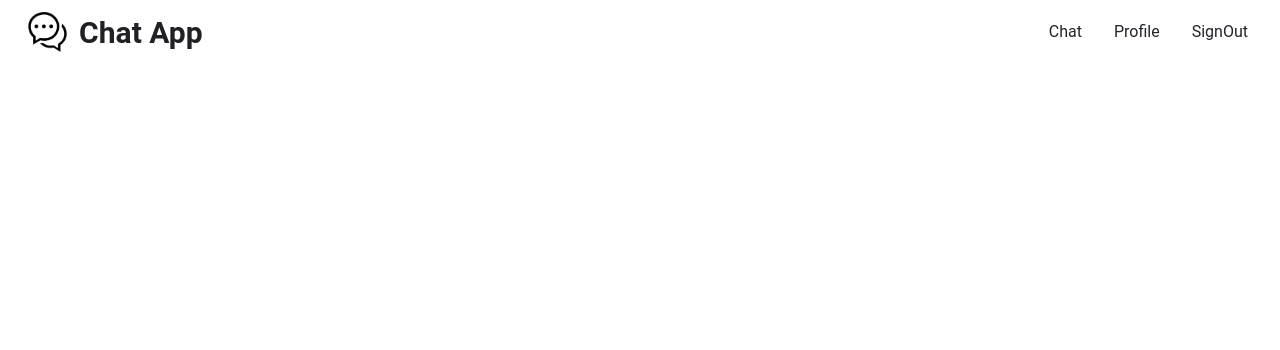
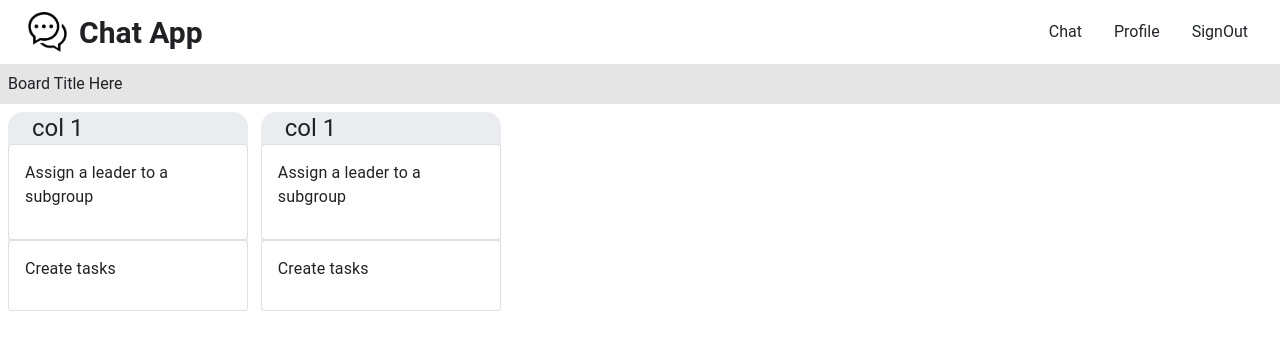
Before and after one commit to akshatsinghkaushik/GroupChat-TaskManagement-WebApp_Software-Studio-2B, a React (Create React App) app: page /taskboard in a window 1280 px wide. Shown: the top 350 px of the page. Built offline with nearby package versions, Linux system fonts and the light colour scheme; no server answers; sample sign-in values are in the browser's storage.

Commit message:
started on something...

```diff
--- a/src/App.js
+++ b/src/App.js
@@ -13,6 +13,7 @@ import Navbar from "./Components/Navbar";
 // import Register from "./Components/Pages/Register";
 import Login from "./Components/Pages/Login";
 import Chat from "./Components/Pages/Chat";
+import Taskboard from "./Components/Pages/Taskboard";
 import Profile from "./Components/Pages/Profile";
 import "./App.scss";
 
@@ -87,17 +88,22 @@ class App extends Component {
               path="/chat"
               authenticated={this.state.authenticated}
               component={Chat}
-            ></PrivateRoute>
+            />
             <PublicRoute
               path="/login"
               authenticated={this.state.authenticated}
               component={Login}
-            ></PublicRoute>
+            />
             <PrivateRoute
               path="/profile"
               authenticated={this.state.authenticated}
               component={Profile}
-            ></PrivateRoute>
+            />
+            <PrivateRoute
+              path="/taskboard"
+              authenticated={this.state.authenticated}
+              component={Taskboard}
+            />
           </Switch>
         </Router>
       </div>
--- /dev/null
+++ b/src/Components/Pages/Taskboard.js
@@ -0,0 +1,51 @@
+import React from "react";
+import "./Taskboard.scss";
+import TaskColumn from "../Presentational/TaskColumn/TaskColumn";
+
+/*
+taskboard:
+  Name: string
+  Description: string
+  createdDate: Date
+  createdBy: string // userId
+  Columns: string[]
+  deletedDate: Date | null
+column:
+  Name: string
+  Tasks: string[]
+tasks:
+  name: string
+  description: string
+  createdDate: Date
+  assignees: string[] // User IDs
+*/
+
+const exampleTasks = [
+  {
+    name: "Assign a leader to a subgroup",
+    description:
+      "We will need to assign a leader to the frontend subgroup and the backend subgroup",
+    createdDate: Date.now(),
+  },
+  {
+    name: "Create tasks",
+    description: "Users should be able to create tasks on their own",
+    createdDate: Date.now() - 300000,
+  },
+];
+
+const Taskboard = () => {
+  return (
+    <div id="taskboard-container">
+      <div className="taskboard-navbar">
+        <p>Board Title Here</p>
+      </div>
+      <div className="taskboard">
+        <TaskColumn name="col 1" tasks={exampleTasks} />
+        <TaskColumn name="col 1" tasks={exampleTasks} />
+      </div>
+    </div>
+  );
+};
+
+export default Taskboard;
--- /dev/null
+++ b/src/Components/Pages/Taskboard.scss
@@ -0,0 +1,17 @@
+#taskboard-container {
+  .taskboard-navbar {
+    background-color: rgba(0, 0, 0, 0.1);
+    display: flex;
+    flex-flow: row nowrap;
+    align-items: center;
+    p {
+      margin: 0.5em;
+    }
+  }
+  .taskboard {
+    display: grid;
+    margin: 0.5em;
+    grid-template-rows: 1fr;
+    grid-template-columns: repeat(5, 1fr);
+  }
+}
--- /dev/null
+++ b/src/Components/Presentational/TaskColumn/TaskColumn.js
@@ -0,0 +1,26 @@
+import React from "react";
+import "./TaskColumn.scss";
+import { Card, CardContent, Typography } from "@material-ui/core";
+
+const TaskColumn = ({ name, tasks }) => {
+  return (
+    <div id="task-column-container">
+      <Typography variant="h5" component="h2">
+        {name}
+      </Typography>
+      {tasks.map((task, index) => {
+        return (
+          <Card key={index} variant="outlined">
+            <CardContent>
+              <Typography color="textPrimary" gutterBottom>
+                {task.name}
+              </Typography>
+            </CardContent>
+          </Card>
+        );
+      })}
+    </div>
+  );
+};
+
+export default TaskColumn;
--- /dev/null
+++ b/src/Components/Presentational/TaskColumn/TaskColumn.scss
@@ -0,0 +1,9 @@
+#task-column-container {
+  height: 100%;
+  width: 15em;
+  background-color: #ebecf0;
+  border-radius: 15px;
+  h2 {
+    margin-left: 1em;
+  }
+}
```
